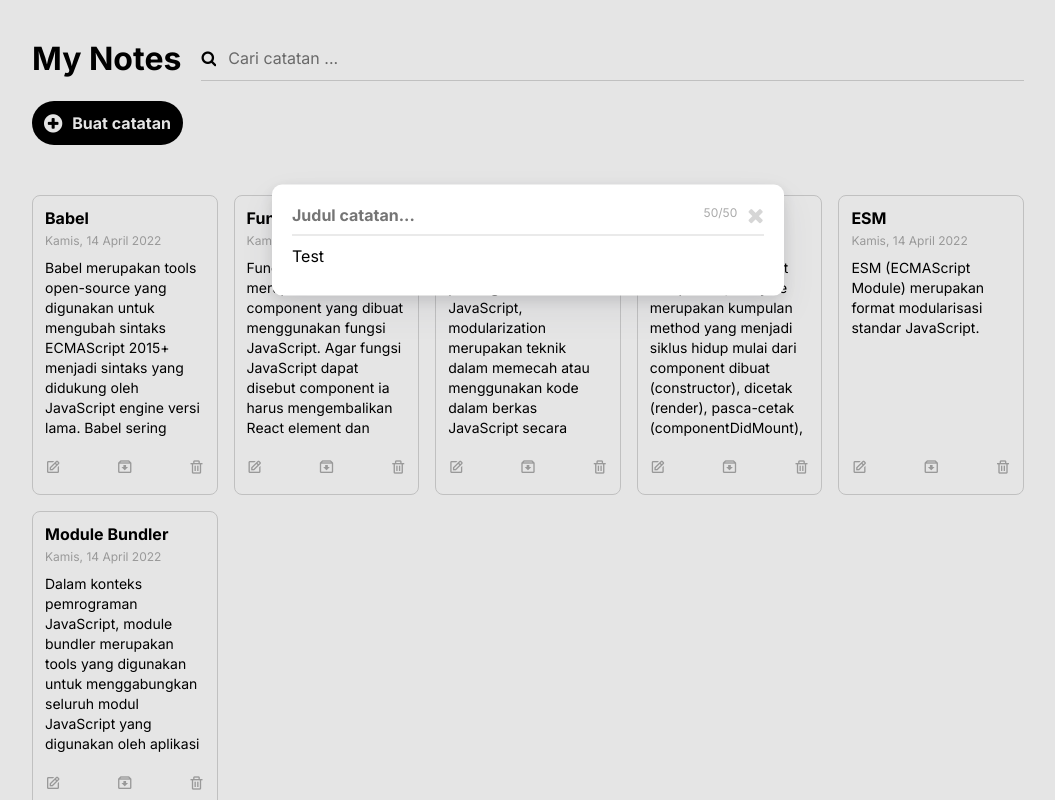
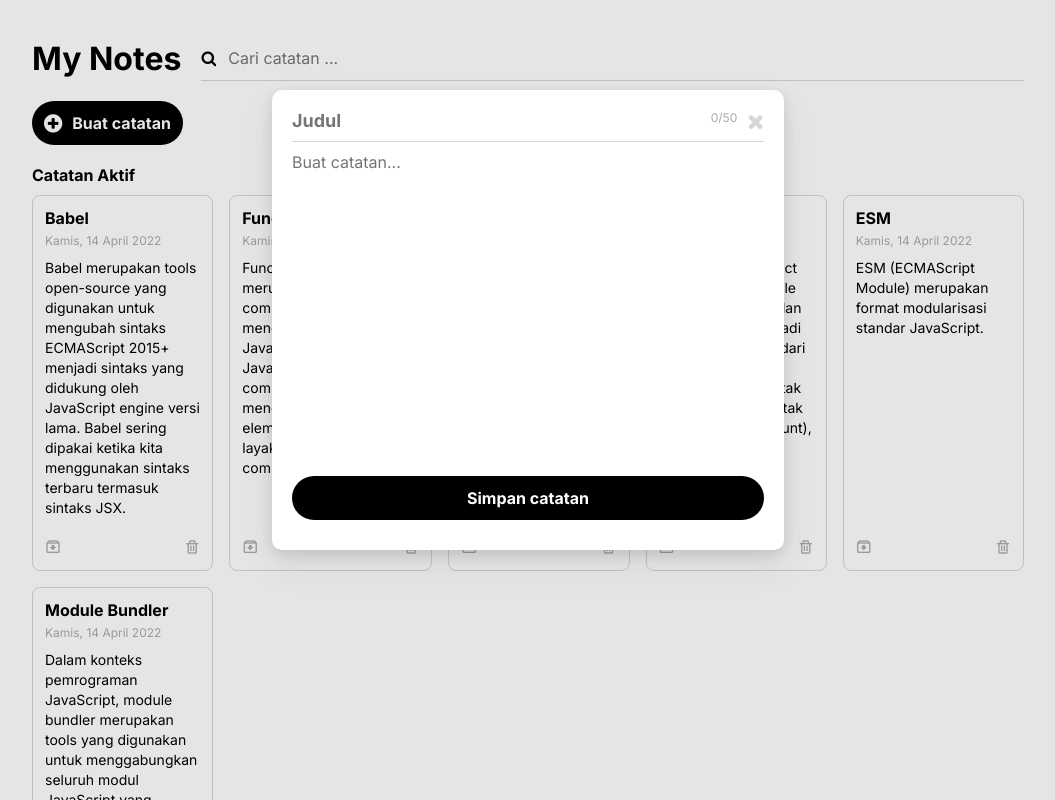
Before and after one commit to donnelworks/notes-app, a React (Create React App) app: page / in a window 1280 px wide. Both pictures are taken after a click on the button "Buat catatan". Shown: the top 800 px of the page, without its empty margins (112-1167 px from the left). Built offline with nearby package versions, Linux system fonts and the light colour scheme.

Commit message:
finished

```diff
--- a/public/style.css
+++ b/public/style.css
@@ -19,6 +19,14 @@ body {
 input, button {
     outline: none !important;
     font-size: 16px;
+}
+
+textarea {
+    outline: none !important;
+    resize: none;
+    min-width: 100%;
+    min-height: 300px;
+    border: 0;
 }
 
 /* Layout */
@@ -92,6 +100,11 @@ input, button {
     color: var(--white);
 }
 
+.btn-block {
+    display: block;
+    width: 100%;
+}
+
 .btn > .fa {
     margin-right: 10px;
 }
@@ -105,7 +118,7 @@ input, button {
 
 /* Note List */
 .note-list {
-    padding: 50px 0;
+    padding: 10px 0;
     display: grid;
     grid-template-columns: 1fr;
     gap: 16px;
@@ -117,8 +130,8 @@ input, button {
     flex-direction: column;
     border: solid 1px var(--gray);
     border-radius: 8px;
-    min-height: 300px;
-    overflow: hidden;
+    /* min-height: 300px;
+    overflow: hidden; */
     padding: 12px;
 }
 
@@ -137,6 +150,7 @@ input, button {
 }
 
 .note-item-content {
+    flex: 1;
     font-size: 14px;
     line-height: 20px;
     color: var(--black);
@@ -181,6 +195,9 @@ input, button {
     width:100%;
     height: 100%;
     background-color: rgba(0, 0, 0, 0.1);
+    display: flex;
+    justify-content: center;
+    align-items: center;
 }
 
 .modal-content {
@@ -188,7 +205,7 @@ input, button {
     background: var(--white);
     width: 40%;
     height: auto;
-    top: 30%;
+    top: 40%;
     left: 50%;
     transform: translate(-50%,-50%);
     padding: 20px;
@@ -208,6 +225,7 @@ input, button {
       font-weight: 700;
       width: 100%;
       border: 0;
+      font-size: 18px;
   }
 
   .modal-title-count {
@@ -217,6 +235,14 @@ input, button {
   }
 
   .modal-body {
+    padding: 10px 0;
+  }
+
+  .modal-body > textarea {
+    font-size: 16px;
+  }
+
+  .modal-footer {
     padding: 10px 0;
   }
 
@@ -234,3 +260,15 @@ input, button {
   .display-none {
     display: none;
   }
+
+  .empty-note {
+    padding: 10px 0;
+  }
+
+  .text-center {
+    text-align: center;
+  }
+
+  .note-section {
+    margin-top: 20px;
+  }
--- a/src/App.js
+++ b/src/App.js
@@ -8,6 +8,42 @@ import { getInitialData } from "./utils";
 const App = () => {
   const [notes, setNotes] = useState(getInitialData());
   const [showModal, setShowModal] = useState(false);
+  const [search, setSearch] = useState("");
+
+  const filteredNotes = notes.filter((o) =>
+    o.title.toLowerCase().includes(search.toString().toLowerCase())
+  );
+  const activeNotes = filteredNotes.filter((note) => note.archived == false);
+  const archivedNotes = filteredNotes.filter((note) => note.archived == true);
+
+  const onSubmitHandler = ({ title, content }) => {
+    setNotes([
+      ...notes,
+      {
+        id: +new Date(),
+        title,
+        body: content,
+        createdAt: new Date().toISOString(),
+        archived: false,
+      },
+    ]);
+  };
+
+  function onDeleteHandler(id) {
+    const list = notes.filter((note) => note.id !== id);
+    setNotes(list);
+  }
+
+  function onStatusHandler(id) {
+    const data = notes.map((note) =>
+      note.id === id ? { ...note, archived: !note.archived } : note
+    );
+    setNotes(data);
+  }
+
+  const onSearch = (key) => {
+    setSearch(key);
+  };
 
   const openModal = () => {
     setShowModal(true);
@@ -18,16 +54,32 @@ const App = () => {
   };
   return (
     <div className="main-container">
-      <Header />
-      <Button onClick={() => openModal()} />
-      <NoteList data={notes} />
+      <Header onSearch={(key) => onSearch(key.target.value)} />
+      <Button type="button" onClick={() => openModal()}>
+        <i className="fa fa-plus-circle fa-lg"></i>
+        Buat catatan
+      </Button>
+      <h4 className="note-section">Catatan Aktif</h4>
+      <NoteList
+        data={activeNotes}
+        onDelete={(id) => onDeleteHandler(id)}
+        onStatus={(id) => onStatusHandler(id)}
+      />
+      <h4 className="note-section">Catatan Arsip</h4>
+      <NoteList
+        data={archivedNotes}
+        onDelete={(id) => onDeleteHandler(id)}
+        onStatus={(id) => onStatusHandler(id)}
+      />
+
+      {/* Modal */}
       <Modal
-        title="Tambah catatan"
+        title=""
+        content=""
         show={showModal}
+        noteSubmit={(data) => onSubmitHandler(data)}
         handleClose={() => closeModal()}
-      >
-        Test
-      </Modal>
+      />
     </div>
   );
 };
--- a/src/components/Button.js
+++ b/src/components/Button.js
@@ -1,10 +1,10 @@
 import React from "react";
 
-const Button = ({ ...props }) => {
+const Button = ({ type, children, block, ...props }) => {
+  const buttonClass = block ? "btn btn-block" : "btn";
   return (
-    <button type="button" className="btn" {...props}>
-      <i className="fa fa-plus-circle fa-lg"></i>
-      Buat catatan
+    <button className={buttonClass} {...props}>
+      {children}
     </button>
   );
 };
--- /dev/null
+++ b/src/components/EmptyNote.js
@@ -0,0 +1,13 @@
+import React from "react";
+
+const EmptyNote = () => {
+  return (
+    <div className="row">
+      <div className="col">
+        <p className="empty-note text-center">Tidak ada catatan</p>
+      </div>
+    </div>
+  );
+};
+
+export default EmptyNote;
--- a/src/components/Header.js
+++ b/src/components/Header.js
@@ -1,13 +1,13 @@
 import React from "react";
 import Search from "./Search";
 
-const Header = () => {
+const Header = ({ onSearch }) => {
   return (
     <div className="header-container">
       <div className="row align-items-center">
         <h1 className="header-title">My Notes</h1>
         <div className="col">
-          <Search />
+          <Search onSearch={onSearch} />
         </div>
       </div>
     </div>
--- a/src/components/Modal.js
+++ b/src/components/Modal.js
@@ -1,24 +1,71 @@
-import React from "react";
+import React, { useState } from "react";
+import Button from "./Button";
 
-const Modal = ({ title, handleClose, show, children }) => {
+const Modal = ({ title, content, handleClose, show, noteSubmit }) => {
   const showModalClass = show ? "modal display-block" : "modal display-none";
+
+  const [form, setForm] = useState({ title: title, content: content });
+  const [titleMax, setTitleMax] = useState(0);
+
+  const handleChangeTitle = (val) => {
+    onChangeData(val, "title");
+    setTitleMax(val.target.value.length);
+  };
+
+  const onChangeData = (val, input) => {
+    setForm({
+      ...form,
+      [input]: val.target.value,
+    });
+  };
+
+  const onSubmitData = (e) => {
+    e.preventDefault();
+    noteSubmit(form);
+    setTitleMax(0);
+    clearForm();
+  };
+
+  const clearForm = () => {
+    setForm({
+      title: "",
+      content: "",
+    });
+  };
+
   return (
-    <div className={showModalClass}>
-      <div className="modal-content">
+    <div className={showModalClass} onClick={handleClose}>
+      <div className="modal-content" onClick={(e) => e.stopPropagation()}>
+        <form onSubmit={(e) => onSubmitData(e)}>
           <div className="modal-header">
             <div className="col">
               <input
                 type="text"
                 className="modal-title"
-              placeholder="Judul catatan..."
+                placeholder="Judul"
+                maxLength={50}
+                value={form.title}
+                onChange={(val) => handleChangeTitle(val)}
               />
             </div>
-          <p className="modal-title-count">50/50</p>
+            <p className="modal-title-count">{titleMax}/50</p>
             <button type="button" className="modal-close" onClick={handleClose}>
               <i className="fa fa-times fa-lg"></i>
             </button>
           </div>
-        <div className="modal-body">{children}</div>
+          <div className="modal-body">
+            <textarea
+              value={form.content}
+              onChange={(val) => onChangeData(val, "content")}
+              placeholder="Buat catatan..."
+            />
+          </div>
+          <div className="modal-footer">
+            <Button type="submit" block>
+              Simpan catatan
+            </Button>
+          </div>
+        </form>
       </div>
     </div>
   );
--- a/src/components/NoteFooter.js
+++ b/src/components/NoteFooter.js
@@ -1,16 +1,25 @@
 import React from "react";
 
-const NoteFooter = () => {
+const NoteFooter = ({ id, onDelete, onStatus, archived }) => {
   return (
     <div className="note-footer">
       <div className="row align-items-center justify-content-between">
-        <button type="button" className="btn-action">
-          <i className="bx bx-edit"></i>
+        <button
+          type="button"
+          className="btn-action"
+          onClick={() => onStatus(id)}
+        >
+          {archived ? (
+            <i className="bx bx-archive-out"></i>
+          ) : (
+            <i className="bx bx-archive-in"></i>
+          )}
         </button>
-        <button type="button" className="btn-action">
-          <i className="bx bx-archive-in"></i>
-        </button>
-        <button type="button" className="btn-action">
+        <button
+          type="button"
+          className="btn-action"
+          onClick={() => onDelete(id)}
+        >
           <i className="bx bx-trash"></i>
         </button>
       </div>
--- a/src/components/NoteItem.js
+++ b/src/components/NoteItem.js
@@ -2,13 +2,26 @@ import React from "react";
 import { showFormattedDate } from "../utils";
 import NoteFooter from "./NoteFooter";
 
-const NoteItem = ({ id, title, body, createdAt, archived }) => {
+const NoteItem = ({
+  id,
+  title,
+  body,
+  createdAt,
+  archived,
+  onDelete,
+  onStatus,
+}) => {
   return (
     <div className="note-item">
       <h3 className="note-item-title">{title}</h3>
       <p className="note-item-date">{showFormattedDate(createdAt)}</p>
       <p className="note-item-content">{body}</p>
-      <NoteFooter id={id} />
+      <NoteFooter
+        id={id}
+        onDelete={onDelete}
+        onStatus={onStatus}
+        archived={archived}
+      />
     </div>
   );
 };
--- a/src/components/NoteList.js
+++ b/src/components/NoteList.js
@@ -1,13 +1,28 @@
 import React from "react";
 import NoteItem from "./NoteItem";
+import EmptyNote from "./EmptyNote";
 
-const NoteList = ({ data }) => {
+const NoteList = ({ data, onDelete, onStatus }) => {
+  const length = data.length;
   return (
-    <div className="note-list">
-      {data.map((note) => (
-        <NoteItem key={note.id} id={note.id} {...note} />
-      ))}
-    </div>
+    <>
+      {length > 0 ? (
+        <div className="note-list">
+          {data.map((note) => (
+            <NoteItem
+              key={note.id}
+              id={note.id}
+              archived={note.archived}
+              onDelete={() => onDelete(note.id)}
+              onStatus={() => onStatus(note.id)}
+              {...note}
+            />
+          ))}
+        </div>
+      ) : (
+        <EmptyNote />
+      )}
+    </>
   );
 };
 
--- a/src/components/Search.js
+++ b/src/components/Search.js
@@ -1,10 +1,14 @@
 import React from "react";
 
-const Search = () => {
+const Search = ({ onSearch }) => {
   return (
     <div className="search-container align-items-center">
       <i className="fa fa-search"></i>
-      <input className="search-input" placeholder="Cari catatan ..." />
+      <input
+        className="search-input"
+        placeholder="Cari catatan ..."
+        onChange={(val) => onSearch(val)}
+      />
     </div>
   );
 };
```
Also changed, not shown: src/components/ActiveNotes.js (added, +7 -0 lines). Lines whose indentation alone changed are shown as unchanged.
